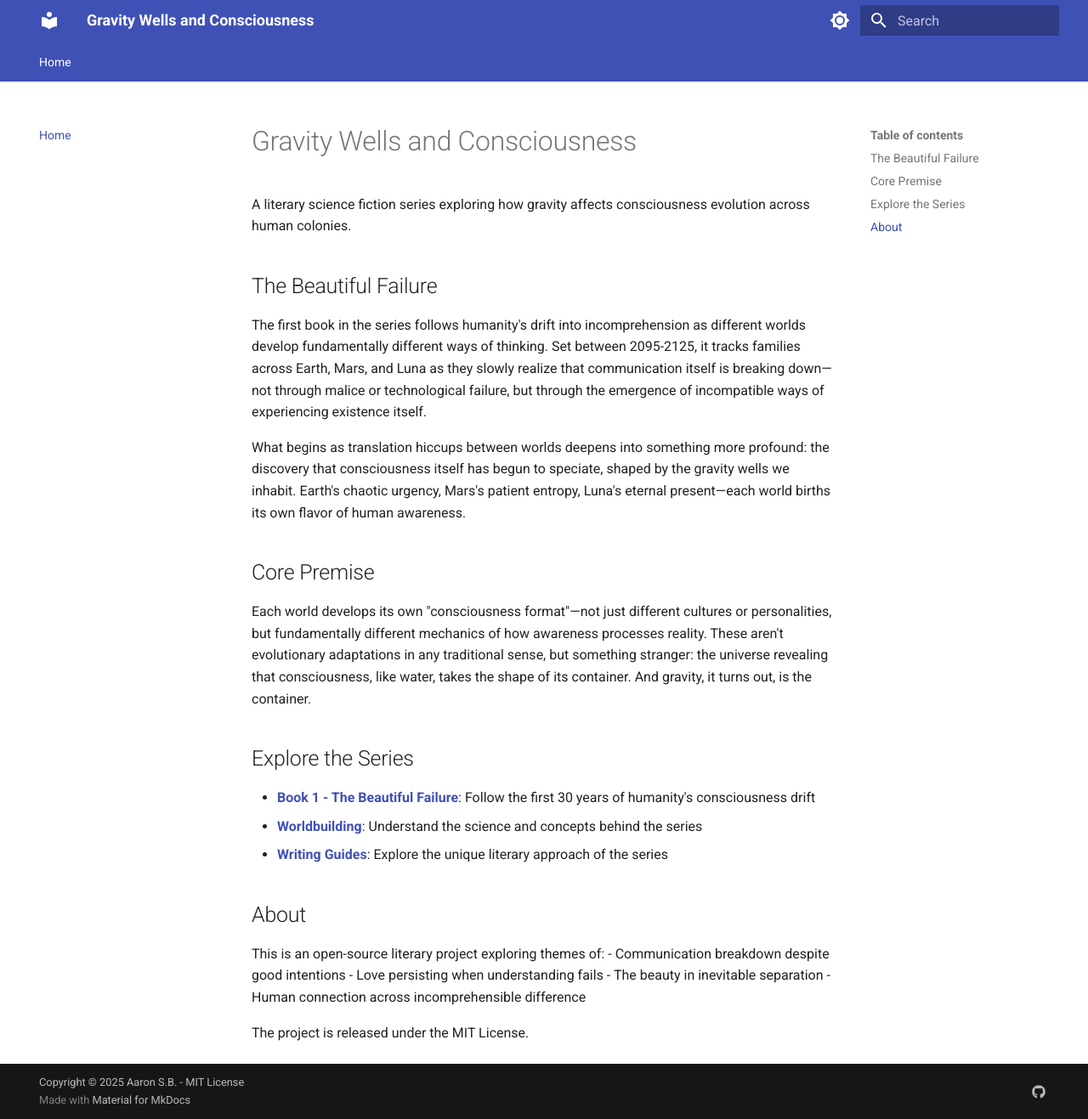
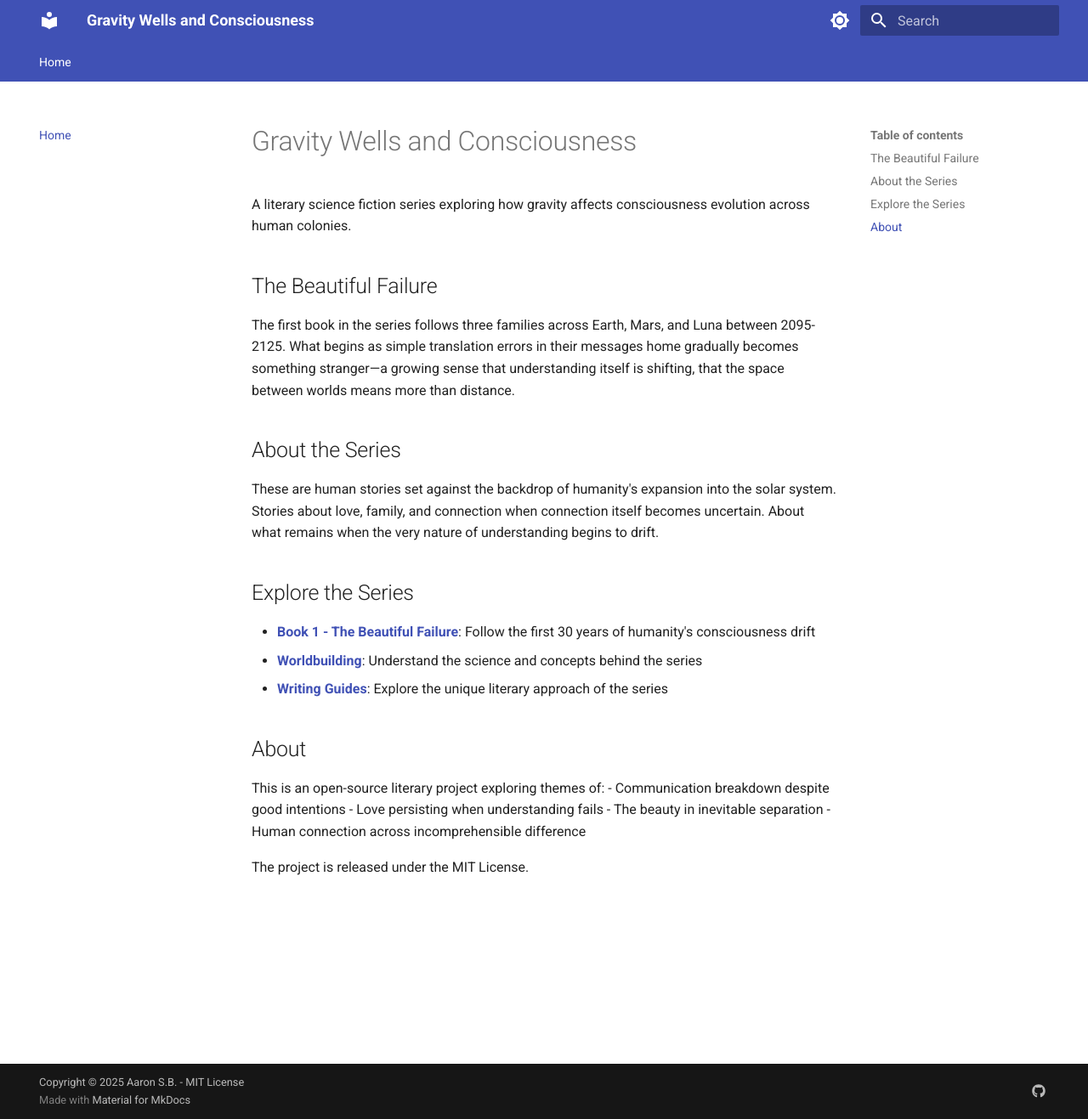
Before and after one commit to aaronsb/quantum-gravity, an MkDocs documentation site: the page built from docs/index.md, in a window 1280 px wide and 1317 px high. Shown: the whole window at 85% size. Built offline with MkDocs 1.6.1 and Material for MkDocs 9.7.7, drawn with Linux system fonts in a browser that asks for light colours.

Commit message:
Simplify homepage - avoid giving away the story

```diff
--- a/docs/index.md
+++ b/docs/index.md
@@ -4,13 +4,11 @@ A literary science fiction series exploring how gravity affects consciousness ev
 
 ## The Beautiful Failure
 
-The first book in the series follows humanity's drift into incomprehension as different worlds develop fundamentally different ways of thinking. Set between 2095-2125, it tracks families across Earth, Mars, and Luna as they slowly realize that communication itself is breaking down—not through malice or technological failure, but through the emergence of incompatible ways of experiencing existence itself.
+The first book in the series follows three families across Earth, Mars, and Luna between 2095-2125. What begins as simple translation errors in their messages home gradually becomes something stranger—a growing sense that understanding itself is shifting, that the space between worlds means more than distance.
 
-What begins as translation hiccups between worlds deepens into something more profound: the discovery that consciousness itself has begun to speciate, shaped by the gravity wells we inhabit. Earth's chaotic urgency, Mars's patient entropy, Luna's eternal present—each world births its own flavor of human awareness.
+## About the Series
 
-## Core Premise
-
-Each world develops its own "consciousness format"—not just different cultures or personalities, but fundamentally different mechanics of how awareness processes reality. These aren't evolutionary adaptations in any traditional sense, but something stranger: the universe revealing that consciousness, like water, takes the shape of its container. And gravity, it turns out, is the container.
+These are human stories set against the backdrop of humanity's expansion into the solar system. Stories about love, family, and connection when connection itself becomes uncertain. About what remains when the very nature of understanding begins to drift.
 
 ## Explore the Series
 
```
